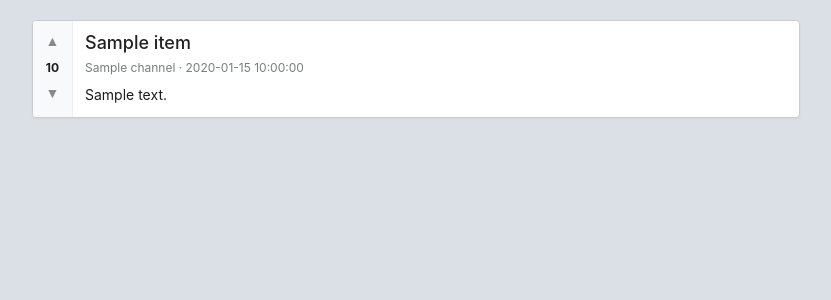
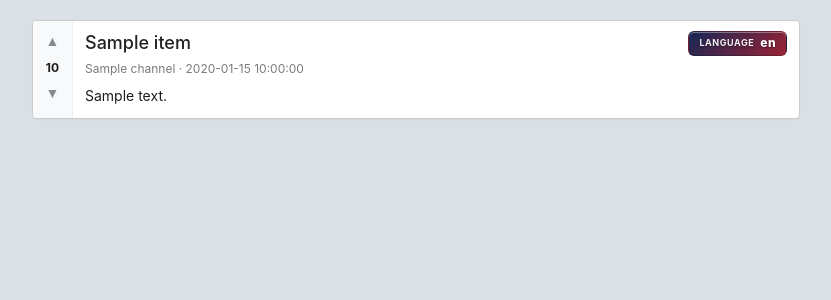
Before and after one commit to JMNofziger/yt-naslovnica, a Flask app: template templates/index.html in a window 1280 px wide. Shown: the part 53-353 px from the top of the page, without its empty margins (224-1055 px from the left). Run offline with Flask 3, Linux system fonts and the light colour scheme; the template is opened without the code that fills it: most values are stand-ins (such as "Sample title", 1, 10 or a date in 2020).

Commit message:
Require INGEST_SECRET for HTTP ingest; flag-gradient language pills
- /tasks/ingest returns 503 if INGEST_SECRET unset; 403 without valid header
- Accept X-Ingest-Secret or Authorization Bearer for schedulers and curl
- Card language: Language label + ISO639-1 abbreviation; flag-inspired CSS gradients
- README: Scheduler headers example; PROJECT_DESCRIPTION ingest note

````diff
--- a/app.py
+++ b/app.py
@@ -1,3 +1,4 @@
+import json
 import logging
 import os
 import re
@@ -197,6 +198,99 @@ def generate_summary(youtube_link: str, extra: str = " ") -> str:
     ).text
 
 
+def _parse_summary_language_blob(raw: str | None) -> tuple[str, str]:
+    """Parse Gemini JSON {\"summary\",\"primary_language\"}; returns (summary, iso639-1 or '')."""
+    if not raw:
+        return "", ""
+    text = raw.strip()
+    for fence in ("```json", "```JSON", "```"):
+        if fence in text:
+            try:
+                text = text.split(fence, 1)[1]
+                text = text.split("```", 1)[0].strip()
+            except IndexError:
+                pass
+            break
+    try:
+        data = json.loads(text)
+        if isinstance(data, dict):
+            summary = (data.get("summary") or "").strip()
+            lang = data.get("primary_language") or data.get("language") or ""
+            if isinstance(lang, str):
+                lang = normalize_spoken_language_code(lang)
+            else:
+                lang = ""
+            return summary, lang
+    except (json.JSONDecodeError, TypeError, ValueError):
+        pass
+    return "", ""
+
+
+def normalize_spoken_language_code(raw: str | None) -> str:
+    s = (raw or "").strip().lower()
+    if len(s) >= 2 and s[:2].isalpha():
+        return s[:2]
+    return ""
+
+
+# ISO 639-1 codes with a dedicated flag-inspired gradient in static/style.css.
+LANGUAGE_FLAG_STYLE_CODES = frozenset(
+    {"en", "hr", "sr", "bs", "sl", "de", "it", "fr", "es", "pl", "uk", "nl", "sq", "mk"}
+)
+
+
+def spoken_language_ui(code: str) -> dict[str, str]:
+    c = normalize_spoken_language_code(code)
+    if not c:
+        return {"language_abbr": "—", "language_flag_class": "unknown"}
+    flag_class = c if c in LANGUAGE_FLAG_STYLE_CODES else "generic"
+    return {"language_abbr": c.upper(), "language_flag_class": flag_class}
+
+
+def ingest_request_authorized(expected_secret: str) -> bool:
+    if request.headers.get("X-Ingest-Secret", "").strip() == expected_secret:
+        return True
+    auth = request.headers.get("Authorization", "")
+    if auth.lower().startswith("bearer "):
+        return auth[7:].strip() == expected_secret
+    return False
+
+
+def generate_summary_and_spoken_language(youtube_link: str, extra: str = " ") -> tuple[str, str]:
+    youtube_video = types.Part.from_uri(file_uri=youtube_link, mime_type="video/*")
+    if not extra.strip():
+        extra = " "
+    instructions = (
+        "Listen to the spoken audio and respond with VALID JSON ONLY (no markdown, no prose outside JSON).\n"
+        'Schema: {"summary": "<concise plain-text summary of topics discussed>", '
+        '"primary_language": "<ISO 639-1 two-letter lowercase code for the main spoken language, e.g. en, hr>"}\n'
+        "Rules: summary is one or two short paragraphs of plain text. primary_language must be exactly two letters."
+    )
+    contents = [
+        youtube_video,
+        types.Part.from_text(text=instructions),
+        extra,
+    ]
+    cfg = types.GenerateContentConfig(
+        temperature=0.8,
+        top_p=0.95,
+        max_output_tokens=8192,
+        response_modalities=["TEXT"],
+    )
+    blob = client.models.generate_content(
+        model=GEMINI_MODEL,
+        contents=contents,
+        config=cfg,
+    ).text
+    summary, lang = _parse_summary_language_blob(blob)
+    if not summary.strip():
+        logger.warning(
+            "summary+language JSON parse failed or empty summary; retrying summary-only fallback"
+        )
+        summary = generate_summary(youtube_link, extra).strip()
+    return summary, lang
+
+
 def sanitize_plain_card_title(raw: str | None, max_len: int = 160) -> str:
     """Strip hashtags / noisy spacing for safe card display."""
     s = (raw or "").strip()
@@ -312,6 +406,8 @@ def load_items_for_feed(*, active: bool):
         stored = d.get("title")
         raw_yt = d.get("title_raw")
         card_title = sanitize_plain_card_title(stored or raw_yt or "(untitled)")
+        lang_code = normalize_spoken_language_code(d.get("primary_language"))
+        lang_ui = spoken_language_ui(lang_code)
         items.append(
             {
                 "id": pid,
@@ -324,8 +420,11 @@ def load_items_for_feed(*, active: bool):
                 "upvotes": up,
                 "downvotes": down,
                 "score": up - down,
+                "language_abbr": lang_ui["language_abbr"],
+                "language_flag_class": lang_ui["language_flag_class"],
             }
         )
+    items.sort(key=lambda row: (-int(row["upvotes"]), -(row["published_at"].timestamp())))
     return items
 
 
@@ -527,7 +626,7 @@ def perform_ingestion() -> tuple[dict, int]:
         raw_title = row.get("title") or ""
         card_headline = concise_english_card_title(raw_title)
         try:
-            summary = generate_summary(watch, " ")
+            summary, spoken_lang = generate_summary_and_spoken_language(watch, " ")
         except Exception as e:
             logger.exception("gemini failed for %s", vid)
             errors.append({"video_id": vid, "error": str(e)})
@@ -536,18 +635,19 @@ def perform_ingestion() -> tuple[dict, int]:
             pub_dt = parse_youtube_published_at(row["published_at"])
         except Exception:
             pub_dt = utcnow()
-        ref.set(
-            {
-                "title_raw": raw_title,
-                "title": card_headline,
-                "url": watch,
-                "channel": row["channel_title"],
-                "published_at": pub_dt,
-                "summary": summary,
-                "upvotes": 0,
-                "downvotes": 0,
-            }
-        )
+        doc = {
+            "title_raw": raw_title,
+            "title": card_headline,
+            "url": watch,
+            "channel": row["channel_title"],
+            "published_at": pub_dt,
+            "summary": summary,
+            "upvotes": 0,
+            "downvotes": 0,
+        }
+        if spoken_lang:
+            doc["primary_language"] = spoken_lang
+        ref.set(doc)
         processed += 1
 
     return (
@@ -611,9 +711,21 @@ def schedule_initial_ingest_if_configured() -> None:
 
 @app.post("/tasks/ingest")
 def tasks_ingest():
-    secret = os.environ.get("INGEST_SECRET")
-    if secret and request.headers.get("X-Ingest-Secret") != secret:
-        abort(403)
+    secret = (os.environ.get("INGEST_SECRET") or "").strip()
+    if not secret:
+        return (
+            jsonify(
+                {
+                    "ok": False,
+                    "error": "INGEST_SECRET must be set on the service to enable HTTP ingest. "
+                    "Send the same value in header X-Ingest-Secret or Authorization: Bearer <secret>. "
+                    "In-process startup ingest (INITIAL_INGEST_ON_STARTUP) does not use this route.",
+                }
+            ),
+            503,
+        )
+    if not ingest_request_authorized(secret):
+        return jsonify({"ok": False, "error": "Forbidden"}), 403
 
     payload, status = perform_ingestion()
     return jsonify(payload), status
--- a/static/style.css
+++ b/static/style.css
@@ -1,4 +1,4 @@
-/* YouTube Newsfeed — Reddit-style listing */
+/* Youtube Naslovnica — Reddit-style listing */
 
 *,
 *::before,
@@ -215,11 +215,138 @@
 	min-width: 0;
 }
 
+.card-title-row {
+	display: flex;
+	align-items: flex-start;
+	justify-content: space-between;
+	gap: 10px;
+	margin-bottom: 4px;
+}
+
 .card-title {
-	margin: 0 0 4px;
+	margin: 0;
+	flex: 1;
+	min-width: 0;
 	font-size: 18px;
 	font-weight: 500;
 	line-height: 1.3;
+}
+
+.lang-pill {
+	flex-shrink: 0;
+	align-self: flex-start;
+	display: inline-flex;
+	align-items: center;
+	gap: 6px;
+	font-size: 11px;
+	font-weight: 700;
+	line-height: 1.2;
+	padding: 4px 10px;
+	border-radius: 6px;
+	border: 1px solid rgba(0, 0, 0, 0.15);
+	box-shadow: inset 0 1px 0 rgba(255, 255, 255, 0.35);
+	color: #fff;
+	text-shadow: 0 1px 2px rgba(0, 0, 0, 0.45);
+}
+
+.lang-pill-label {
+	font-size: 9px;
+	font-weight: 700;
+	text-transform: uppercase;
+	letter-spacing: 0.06em;
+	opacity: 0.92;
+}
+
+.lang-pill-code {
+	font-weight: 800;
+	font-size: 12px;
+	letter-spacing: 0.04em;
+}
+
+/* Flag-inspired gradients (language → representative palette; not geographic claims). */
+.lang-flag-unknown {
+	background: linear-gradient(135deg, #6b7280 0%, #9ca3af 100%);
+	color: #f9fafb;
+	text-shadow: 0 1px 2px rgba(0, 0, 0, 0.35);
+}
+
+.lang-flag-generic {
+	background: linear-gradient(135deg, #475569 0%, #64748b 100%);
+}
+
+/* Two-tone blends inspired by national palettes; keeps contrast for the pill label + code. */
+.lang-flag-en {
+	background: linear-gradient(135deg, #162755 0%, #9b2335 100%);
+}
+
+.lang-flag-hr {
+	background: linear-gradient(135deg, #c8102e 0%, #171796 100%);
+}
+
+.lang-flag-sr {
+	background: linear-gradient(135deg, #c6363c 0%, #0c4076 100%);
+}
+
+.lang-flag-bs {
+	background: linear-gradient(135deg, #001489 0%, #ffc500 100%);
+}
+
+.lang-flag-sl {
+	background: linear-gradient(135deg, #005eb8 0%, #e80000 100%);
+}
+
+.lang-flag-de {
+	background: linear-gradient(90deg, #000000 0%, #000000 34%, #dd0000 34%, #dd0000 67%, #ffce00 67%);
+}
+
+.lang-flag-it {
+	background: linear-gradient(135deg, #008c45 0%, #cd212a 100%);
+}
+
+.lang-flag-fr {
+	background: linear-gradient(135deg, #004098 0%, #d62828 100%);
+}
+
+.lang-flag-es {
+	background: linear-gradient(135deg, #aa151b 0%, #f1bf00 100%);
+}
+
+.lang-flag-pl {
+	background: linear-gradient(180deg, #ececec 0%, #dc143c 100%);
+}
+
+.lang-flag-uk {
+	background: linear-gradient(135deg, #0057b7 0%, #ffd700 100%);
+}
+
+.lang-flag-nl {
+	background: linear-gradient(180deg, #ae1c28 0%, #21468b 100%);
+}
+
+.lang-flag-sq {
+	background: linear-gradient(135deg, #e41e20 0%, #1a1a1a 100%);
+}
+
+.lang-flag-mk {
+	background: linear-gradient(135deg, #d20000 0%, #ffe600 100%);
+}
+
+/* Dark text on lighter / mixed mid-tones */
+.lang-flag-it,
+.lang-flag-es,
+.lang-flag-pl,
+.lang-flag-uk,
+.lang-flag-mk {
+	color: #111827;
+	text-shadow: 0 1px 0 rgba(255, 255, 255, 0.35);
+}
+
+.lang-flag-it .lang-pill-label,
+.lang-flag-es .lang-pill-label,
+.lang-flag-pl .lang-pill-label,
+.lang-flag-uk .lang-pill-label,
+.lang-flag-mk .lang-pill-label {
+	opacity: 0.72;
 }
 
 .card-title a {
--- a/templates/_card.html
+++ b/templates/_card.html
@@ -15,9 +15,15 @@
     </form>
   </div>
   <div class="card-body">
-    <h2 class="card-title">
-      <a href="{{ item.url }}" target="_blank" rel="noopener noreferrer">{{ item.title }}</a>
-    </h2>
+    <div class="card-title-row">
+      <h2 class="card-title">
+        <a href="{{ item.url }}" target="_blank" rel="noopener noreferrer">{{ item.title }}</a>
+      </h2>
+      <span class="lang-pill lang-flag-{{ item.language_flag_class }} notranslate" translate="no" role="group" aria-label="Language: {{ item.language_abbr }}">
+        <span class="lang-pill-label">Language</span>
+        <span class="lang-pill-code">{{ item.language_abbr }}</span>
+      </span>
+    </div>
     <div class="card-meta">{{ item.channel }} · {{ item.published_label }}</div>
     <p class="card-summary">{{ item.summary }}</p>
   </div>
````
Also changed, not shown: PROJECT_DESCRIPTION.md (+1 -1 lines), README.md.
